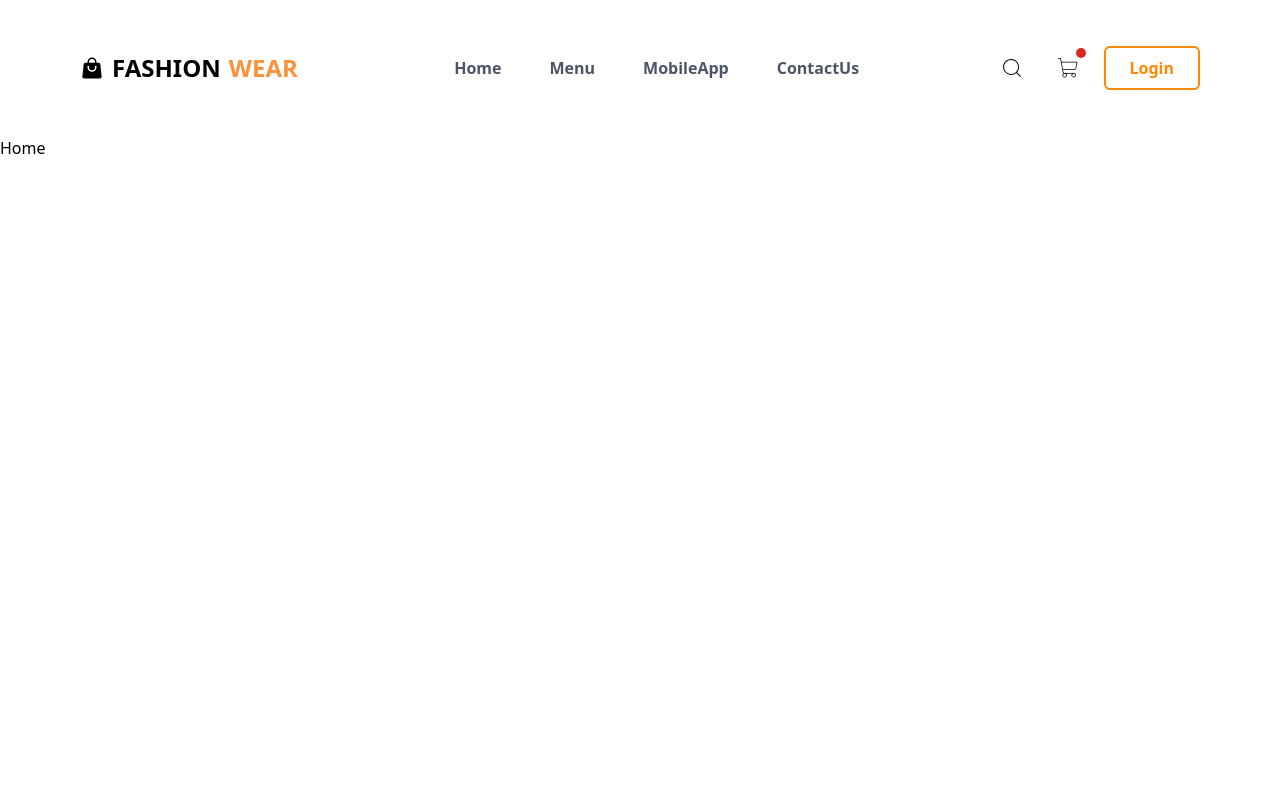
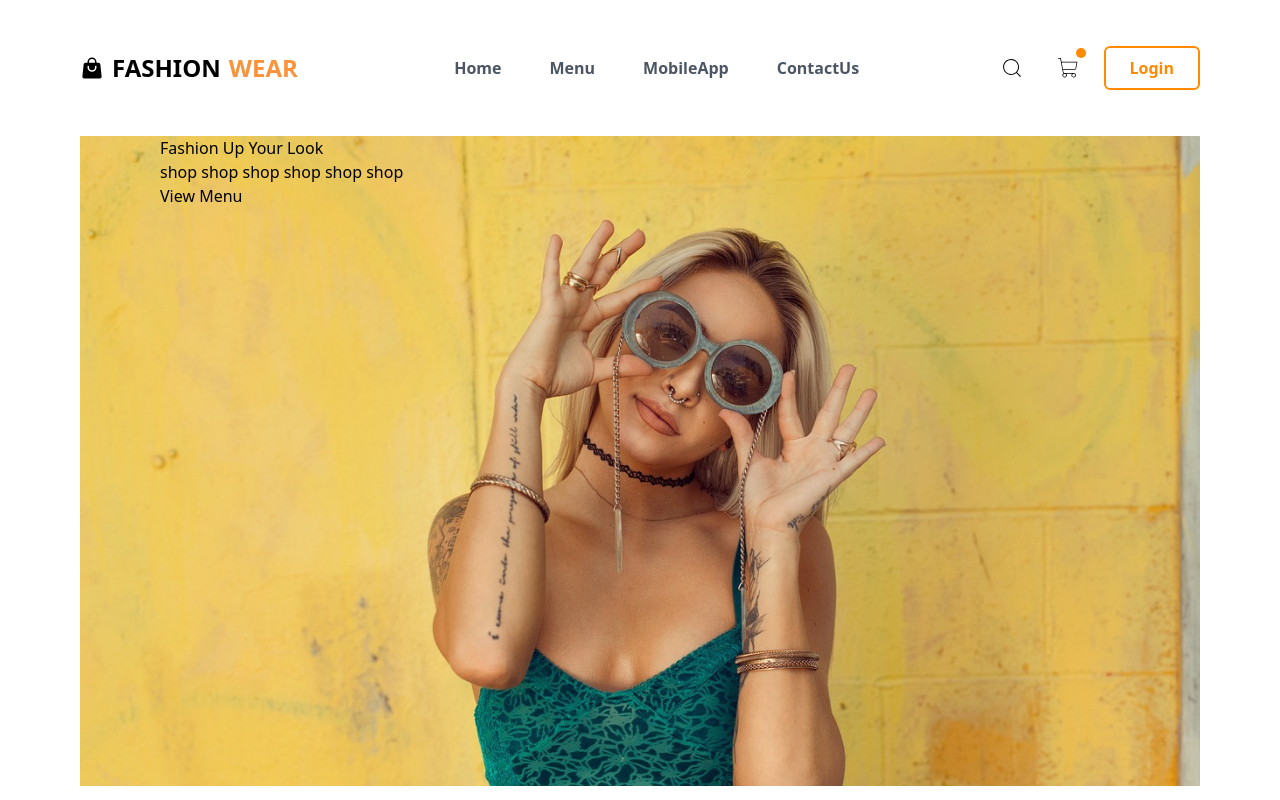
Before and after one commit to jenisha987/E-commerce-Website, a React (Vite) app in the folder e-commerce/: page / in a window 1280 px wide. Built offline with nearby package versions, Linux system fonts and the light colour scheme.

Commit message:
styling home page

```diff
--- /dev/null
+++ b/e-commerce/src/components/Header.jsx
@@ -0,0 +1,13 @@
+import React from "react";
+
+export default function Header() {
+    return (
+        <div className="container bg-[url('./assets/images/women.jpg')] min-h-[400px] md:bg-cover bg-contain md:min-h-[650px] bg-no-repeat flex">
+            <div className="">
+                <h2>Fashion Up Your Look</h2>
+                <p>shop shop shop shop shop shop</p>
+                <button>View Menu</button>
+            </div>
+        </div>
+    )
+}
--- a/e-commerce/src/components/Navbar.jsx
+++ b/e-commerce/src/components/Navbar.jsx
@@ -63,7 +63,7 @@ export default function Navbar() {
                         </div>
                         <div className='text-2xl hover:bg-primary hover:text-white rounded-full p-6 duration-200'>
                             <PiShoppingCartThin />
-                            <div className='absolute min-w-2.5 min-h-2.5 rounded-full bg-red-600 -mt-8 ml-5'></div>
+                            <div className='absolute min-w-2.5 min-h-2.5 rounded-full bg-primary -mt-8 ml-5'></div>
                         </div>
                         <button className='hover:bg-primary text-primary font-semibold hover:text-white
                         rounded-md border-2 border-primary px-6 py-2 duration-200 hidden md:block'>
--- a/e-commerce/src/pages/Home.jsx
+++ b/e-commerce/src/pages/Home.jsx
@@ -1,9 +1,10 @@
 import React from "react";
+import Header from "../components/Header";
 
 export default function Home() {
     return (
-        <div>
-            <h1>Home</h1>
+        <div className="container">
+            <Header />
         </div>
     )
 }
```
Also changed, not shown: e-commerce/src/assets/images/women.jpg (added).
